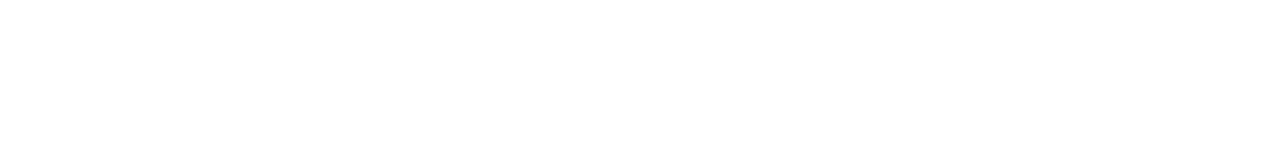
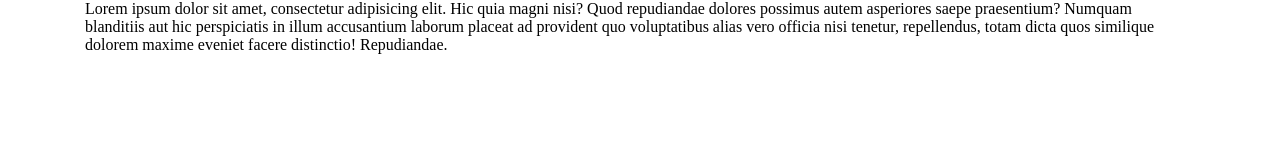
Before and after one commit to Ochilboyev0804/Cootels, a plain HTML site: page index.html in a window 1280 px wide. Drawn offline with Linux system fonts and the light colour scheme.

Commit message:
modified

```diff
--- a/index.html
+++ b/index.html
@@ -9,7 +9,7 @@
 </head>
 <body>
     <div class="container">
-
+Lorem ipsum dolor sit amet, consectetur adipisicing elit. Hic quia magni nisi? Quod repudiandae dolores possimus autem asperiores saepe praesentium? Numquam blanditiis aut hic perspiciatis in illum accusantium laborum placeat ad provident quo voluptatibus alias vero officia nisi tenetur, repellendus, totam dicta quos similique dolorem maxime eveniet facere distinctio! Repudiandae.
     </div>
 </body>
 </html>
```
